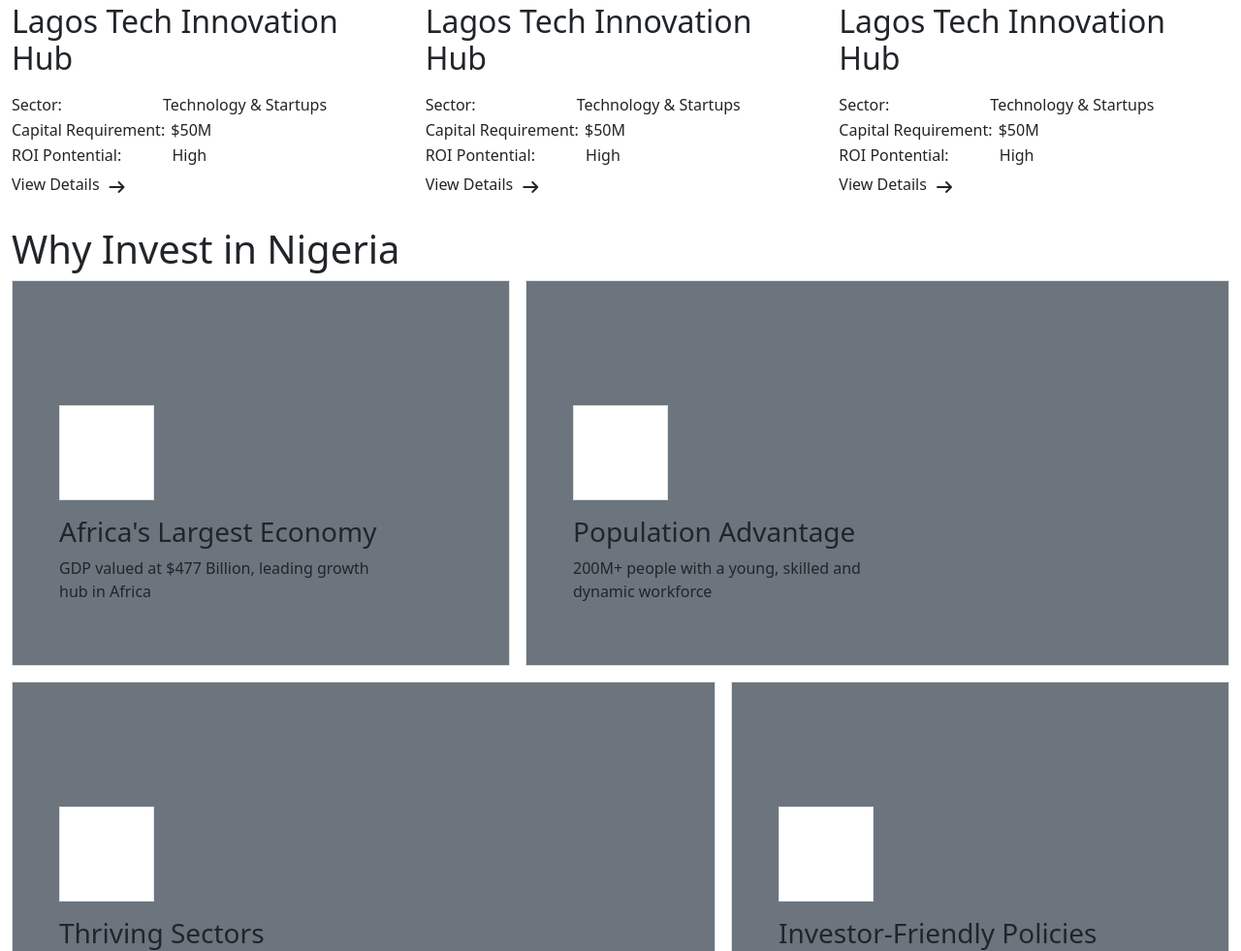
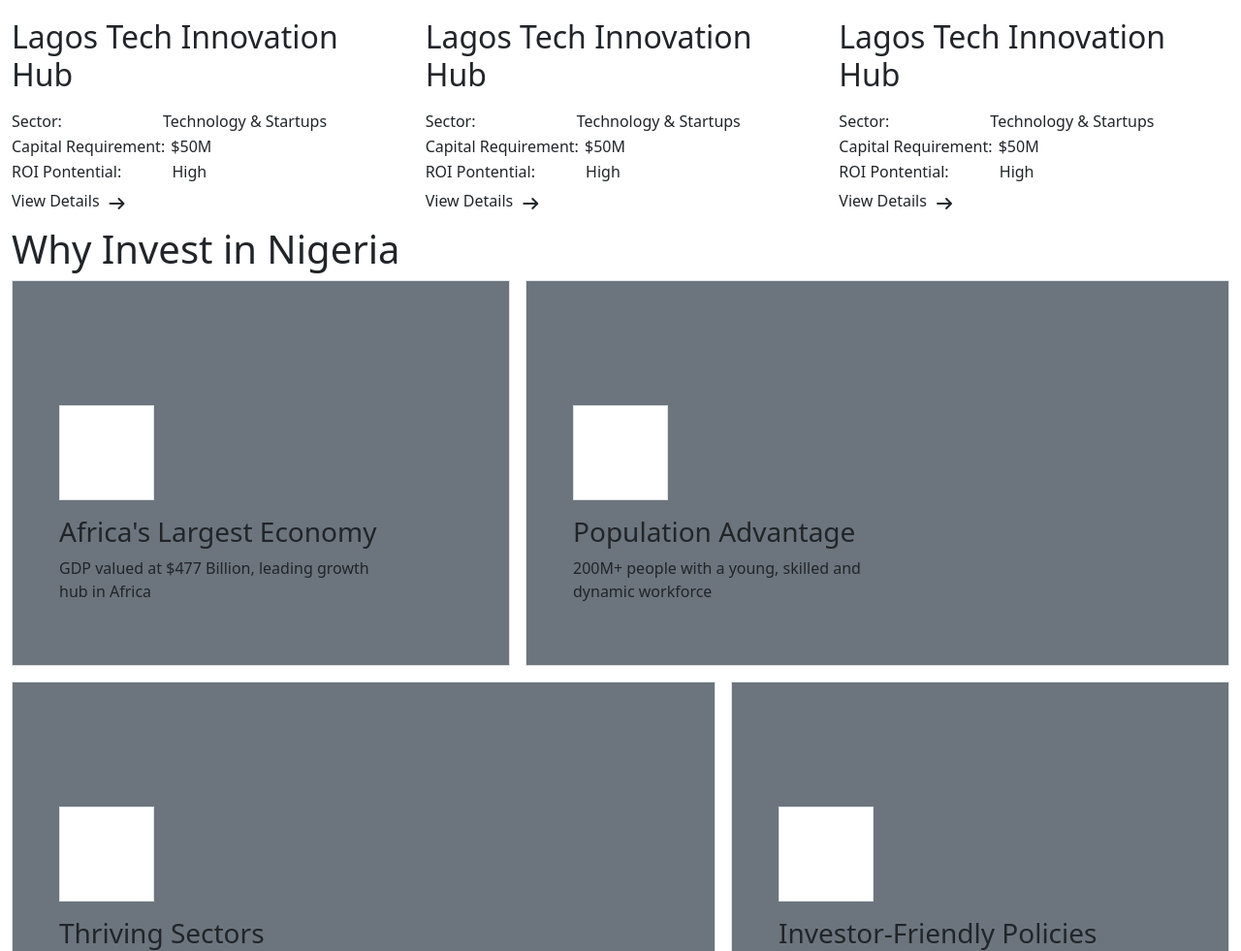
Before and after one commit to samuelj-flip/developed_my_first_real_website-, a plain HTML site: page index.html in a window 1280 px wide. Shown: the part 871-1852 px from the top of the page at 97% size. Drawn offline with Linux system fonts and the light colour scheme.

Commit message:
Completed Work

```diff
--- a/index.html
+++ b/index.html
@@ -85,8 +85,10 @@
                         <p>Capital Requirement: <span style="margin-left: 2px;">$50M</span></p>
                         <p>ROI Pontential: <span style="margin-left: 48px;">High</span></p>
                     </div>
-                    <div class="d-flex">
-                        <h6>View Details</h6><i class="fa-solid fa-arrow-right ms-2 mt-1"></i>
+                    <div class="">
+                        <a href="#" class="d-flex text-dark text-decoration-none">
+                            <h6>View Details</h6><i class="fa-solid fa-arrow-right ms-2 mt-1 mb-4"></i>
+                        </a>
                     </div>
                 </div>
             </div>
@@ -102,8 +104,10 @@
                         <p>Capital Requirement: <span style="margin-left: 2px;">$50M</span></p>
                         <p>ROI Pontential: <span style="margin-left: 48px;">High</span></p>
                     </div>
-                    <div class="d-flex">
-                        <h6>View Details</h6><i class="fa-solid fa-arrow-right ms-2 mt-1"></i>
+                    <div class="">
+                        <a href="#" class="d-flex text-dark text-decoration-none">
+                            <h6>View Details</h6><i class="fa-solid fa-arrow-right ms-2 mt-1 mb-4"></i>
+                        </a>
                     </div>
                 </div>
             </div>
@@ -119,8 +123,10 @@
                         <p>Capital Requirement: <span style="margin-left: 2px;">$50M</span></p>
                         <p>ROI Pontential: <span style="margin-left: 48px;">High</span></p>
                     </div>
-                    <div class="d-flex">
-                        <h6>View Details</h6><i class="fa-solid fa-arrow-right ms-2 mt-1"></i>
+                    <div class="">
+                        <a href="#" class="d-flex text-dark text-decoration-none">
+                            <h6>View Details</h6><i class="fa-solid fa-arrow-right ms-2 mt-1 mb-4"></i>
+                        </a>
                     </div>
                 </div>
             </div>
```
